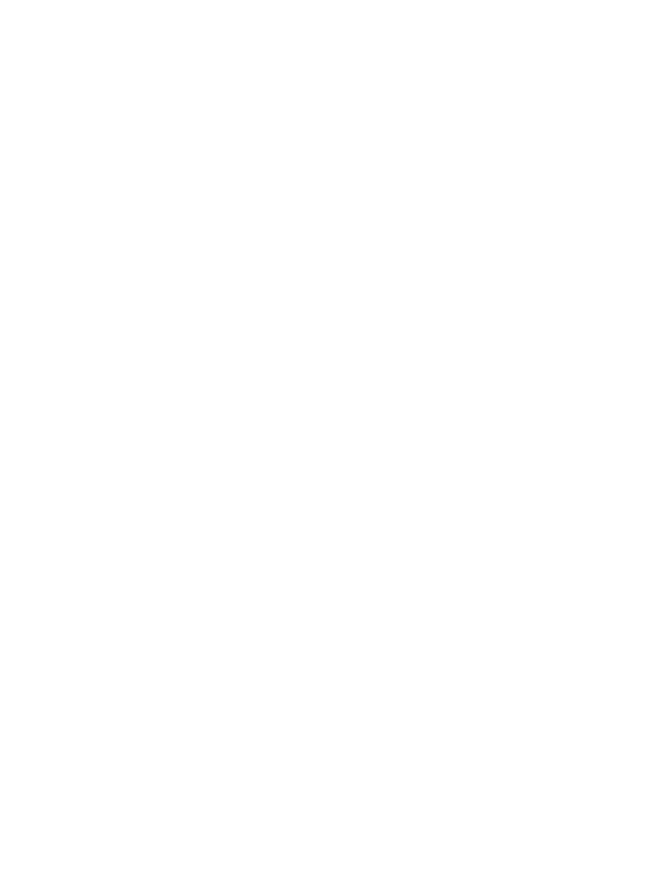
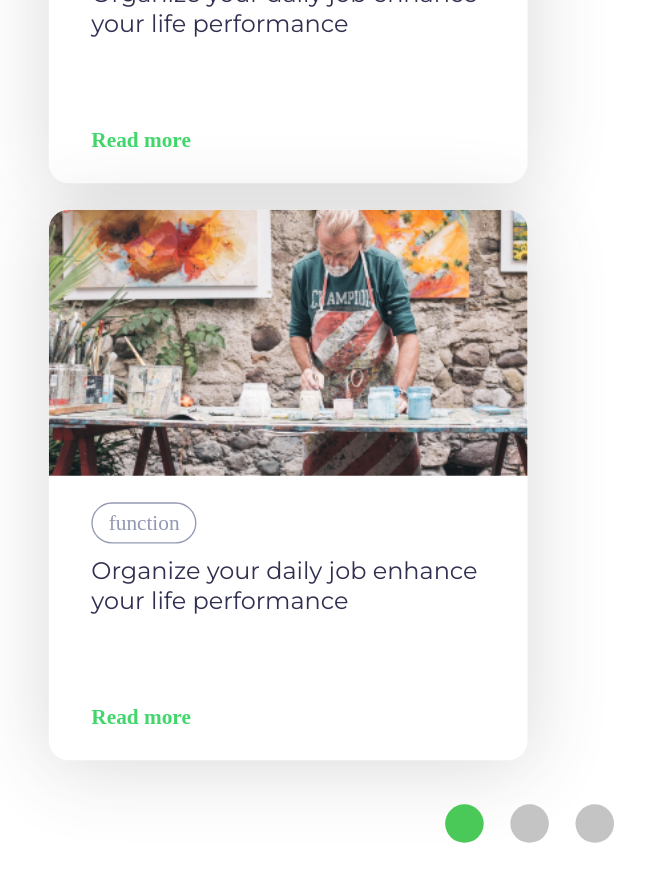
Before and after one commit to VictorRibeiroH/teste-coopers, a React (Vite) app: page / in a window 1280 px wide. Shown: the part 3880-4762 px from the top of the page, without its empty margins (164-809 px from the left). Before the commit the page ends 2748 px from the top, so only its background shows below. Built offline with nearby package versions, Linux system fonts and the light colour scheme.

Commit message:
Carousel Cards // Cards

```diff
--- a/src/components/GoodsThings/index.jsx
+++ b/src/components/GoodsThings/index.jsx
@@ -1,15 +1,102 @@
-// import "" from './style';
+import {
+    Page,
+    Section,
+    Heading,
+    CardGrid,
+    Card,
+    CardDetails,
+    JobTag,
+    DescriptionText,
+    ReadMore,
+    Dot
+} from './style';
+
+import Slider1 from "../../assets/slider1.png"
+
+import FlexContainer from "../../utils/FlexContainer"
+import { useMemo, useState } from 'react';
+
 
 const GoodThings = () => {
+
+
+    const [step, setStep] = useState(0);
+    const cards = useMemo(() =>{
+        return [
+            [
+                {
+                    img: Slider1,
+                    text: 'Organize your daily job enhance your life performance'
+                },
+                {
+                    img: Slider1,
+                    text: 'Organize your daily job enhance your life performance'
+                },
+                {
+                    img: Slider1,
+                    text: 'Organize your daily job enhance your life performance'
+                },
+            ],
+            [
+                {
+                    img: Slider1,
+                    text: '222222222222222'
+                },
+                {
+                    img: Slider1,
+                    text: '222222222222222'
+                },
+                {
+                    img: Slider1,
+                    text: '222222222222222'
+                },
+            ],
+            [
+                {
+                    img: Slider1,
+                    text: '3333333333333333'
+                },
+                {
+                    img: Slider1,
+                    text: '3333333333333333'
+                },
+                {
+                    img: Slider1,
+                    text: '3333333333333333'
+                },
+            ],
+        ]
+    }, [])
+
   return (
-    <div>
-        <div>
-            <h1>good things</h1>
-            <div>
+    <Page>
+        <Section>
+            <Heading>good things</Heading>
+            <CardGrid>
+                {cards[step]?.map((card, idx) => (
+                    <Card key={idx}>
+                        <img src={card.img}/>
+                        <CardDetails>
+                            <JobTag>
+                                function
+                            </JobTag>
 
-            </div>
-        </div>
-    </div>
+                            <DescriptionText>
+                                {card.text}
+                            </DescriptionText>
+
+                            <ReadMore>Read more</ReadMore>
+                        </CardDetails>
+                    </Card>
+                ))}
+            </CardGrid>
+            <FlexContainer jc="center" gap={20} mt="33px">
+                <Dot onClick={() => setStep(0)} color={!step ? "#4AC959" : ""}/>
+                <Dot onClick={() => setStep(1)} color={step === 1 ? "#4AC959" : ""}/>
+                <Dot onClick={() => setStep(2)} color={step === 2 ? "#4AC959" : ""}/>
+            </FlexContainer>
+        </Section>
+    </Page>
   )
 }
 
--- a/src/components/GoodsThings/style.ts
+++ b/src/components/GoodsThings/style.ts
@@ -1 +1,91 @@
 import styled from "styled-components";
+
+import BG2 from '../../assets/bg2.png'
+
+interface DotProps {
+    color?: string;
+}
+
+export const Page = styled.div`
+  padding: 0 80px 55px;
+  display: flex;
+  gap: 41px;
+  background-image: url(${BG2});
+  background-repeat: no-repeat;
+  background-position-x: 80px;
+  @media (max-width: 540px) {
+    padding: 30px 5% 55px;
+    background-position-x: 5%;
+  }
+`;
+
+export const Section = styled.div`
+  padding: 80px 0 0 80px;
+  @media (max-width: 540px) {
+    padding-left: 0;
+  }
+`;
+
+export const Heading = styled.h2`
+  font-family: 'Montserrat';
+  font-weight: 700;
+  font-size: 48px;
+  color: #FFFFFF;
+`;
+
+export const CardGrid = styled.div`
+  display: flex;
+  gap: 20px;
+  flex-wrap: wrap;
+  margin-top: 40px;
+`;
+
+export const Card = styled.div`
+  background: white;
+  border-radius: 15px;
+  overflow: hidden;
+  width: 360px;
+  box-shadow: 0px 4px 60px rgba(66, 66, 66, 0.2);
+`;
+
+export const CardImage = styled.img`
+  width: 100%;
+  height: auto;
+`;
+
+export const CardDetails = styled.div`
+  padding: 23px 32px;
+`;
+
+export const JobTag = styled.span`
+  font-family: 'Soleil';
+  font-weight: 400;
+  font-size: 16px;
+  border: 1px solid #9499B3;
+  border-radius: 16px;
+  color: #9499B3;
+  padding: 6px 12px;
+`;
+
+export const DescriptionText = styled.p`
+  margin: 16px 0 68px;
+  font-family: 'Montserrat';
+  font-weight: 500;
+  font-size: 18px;
+  color: #312F4F;
+`;
+
+export const ReadMore = styled.a`
+  font-family: 'Soleil';
+  font-weight: 700;
+  font-size: 16px;
+  color: #42D76B;
+  cursor: pointer;
+`;
+
+export const Dot = styled.div<DotProps>`
+  background: ${(props) => props.color || "#C4C4C4"};
+  width: 29px;
+  height: 29px;
+  border-radius: 50%;
+`;
--- a/src/components/TaskList/style.ts
+++ b/src/components/TaskList/style.ts
@@ -45,13 +45,6 @@
   box-shadow: 0px 4px 60px rgba(66, 66, 66, 0.2);
 `
 
-export const Box1 = styled.div`
-  border-top: 20px solid #4AC959;
-  padding: 40px 38px 40px 23px;
-  width: 380px;
-  height: max-content;
-  box-shadow: 0px 4px 60px rgba(66, 66, 66, 0.2);
-`
 
 export const Text = styled.p`
   font-family: 'Montserrat';
@@ -113,6 +106,10 @@
   line-height: 29px;
 
   color: #FFFFFF;
+
+
+  display: block;
+  margin: 0 16px;
 `;
 
 export const Delete = styled.p`
```
